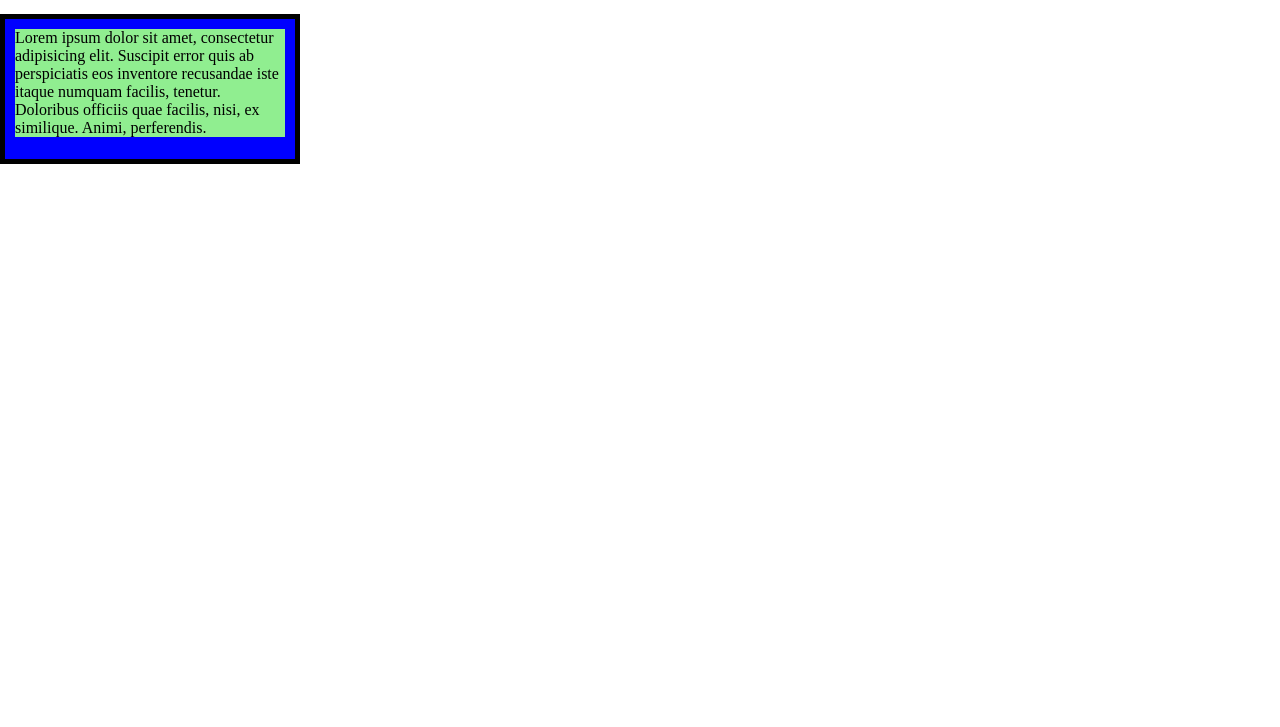
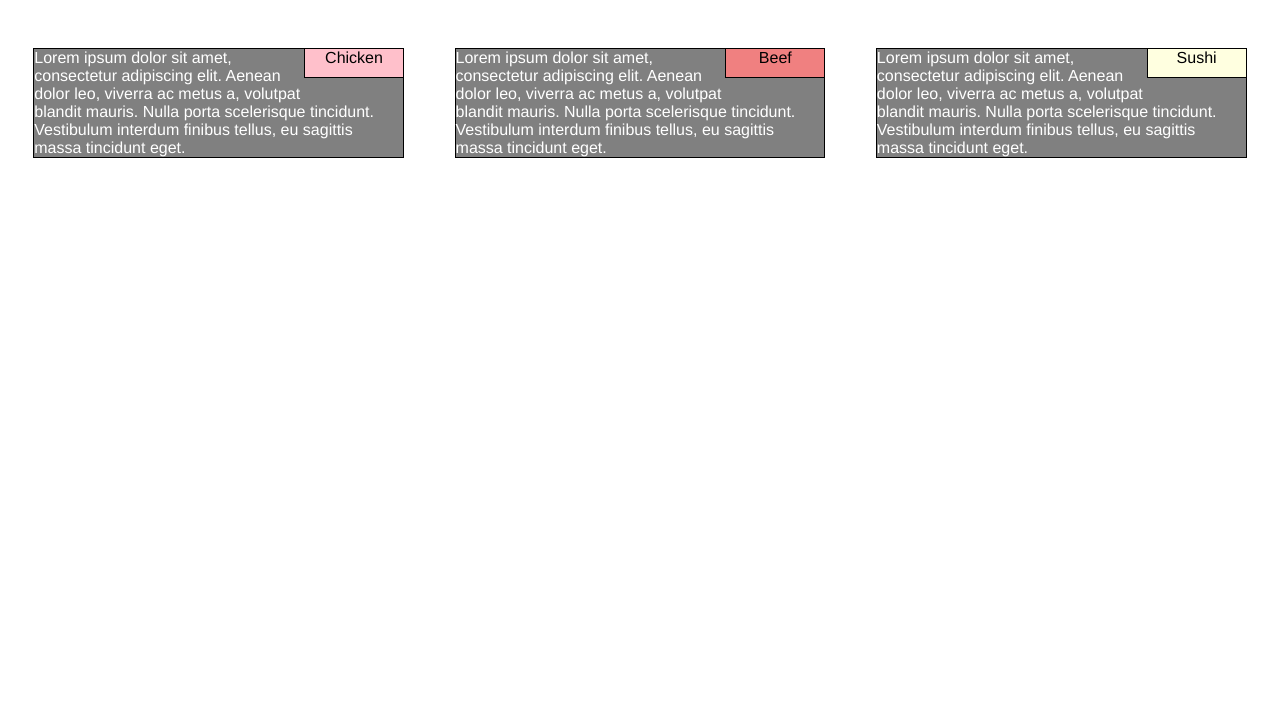
Before and after one commit to marianaupb/html, a plain HTML site: page assignment_2/first_menu.html in a window 1280 px wide. Shown: the part 73-800 px from the top of the page. Drawn offline with Linux system fonts and the light colour scheme.

Commit message:
Second commit

```diff
--- a/assignment_2/first_menu.html
+++ b/assignment_2/first_menu.html
@@ -2,41 +2,42 @@
 <html>
   <head>
     <meta charset="utf-8" />
-    <title>The Box Model</title>
-    <style>
-      * {
-        box-sizing: border-box;
-        margin: 0;
-        padding: 0;
-      }
-
-      #box {
-        background-color: blue;
-        padding: 10px;
-        border: 5px solid black;
-        width: 300px;
-        height: 150px;
-        margin-top: 50px;
-        overflow: auto;
-      }
-      #content {
-        background-color: #90ee90; /* green */
-      }
-
-      h1 {
-        margin-bottom: 30px;
-      }
-    </style>
+    <meta name="viewport" content="width=device-width, initial-scale=1" />
+    <title>Assignment - week 2</title>
+    <link rel="stylesheet" href="menu_style.css" />
   </head>
   <body>
-    <h1>Box Model</h1>
+    <h1>Our menu</h1>
 
     <div id="box">
-      <div id="content">
-        Lorem ipsum dolor sit amet, consectetur adipisicing elit. Suscipit error
-        quis ab perspiciatis eos inventore recusandae iste itaque numquam
-        facilis, tenetur. Doloribus officiis quae facilis, nisi, ex similique.
-        Animi, perferendis.
+      <div class="row">
+        <div class="col-lg-1 col-md-1 col-sd-1">
+          <p id="p1">Chicken</p>
+          <p>
+            Lorem ipsum dolor sit amet, consectetur adipiscing elit. Aenean
+            dolor leo, viverra ac metus a, volutpat blandit mauris. Nulla porta
+            scelerisque tincidunt. Vestibulum interdum finibus tellus, eu
+            sagittis massa tincidunt eget.
+          </p>
+        </div>
+        <div class="col-lg-2 col-md-2 col-sd-2">
+          <p id="p2">Beef</p>
+          <p>
+            Lorem ipsum dolor sit amet, consectetur adipiscing elit. Aenean
+            dolor leo, viverra ac metus a, volutpat blandit mauris. Nulla porta
+            scelerisque tincidunt. Vestibulum interdum finibus tellus, eu
+            sagittis massa tincidunt eget.
+          </p>
+        </div>
+        <div class="col-lg-3 col-md-3 col-sd-3">
+          <p id="p3">Sushi</p>
+          <p>
+            Lorem ipsum dolor sit amet, consectetur adipiscing elit. Aenean
+            dolor leo, viverra ac metus a, volutpat blandit mauris. Nulla porta
+            scelerisque tincidunt. Vestibulum interdum finibus tellus, eu
+            sagittis massa tincidunt eget.
+          </p>
+        </div>
       </div>
     </div>
   </body>
--- /dev/null
+++ b/assignment_2/menu_style.css
@@ -0,0 +1,107 @@
+* {
+  box-sizing: border-box;
+}
+#box {
+  overflow: auto;
+}
+
+h1 {
+  text-align: center;
+}
+
+p {
+  border: 1px solid black;
+  background-color: grey;
+  font-family: Helvetica;
+  color: white;
+}
+
+#p1 {
+  text-align: center;
+  background-color: pink;
+  border: 1px solid black;
+  color: black;
+  width: 100px;
+  height: 30px;
+  float: right;
+}
+
+#p2 {
+  text-align: center;
+  background-color: lightcoral;
+  border: 1px solid black;
+  color: black;
+  width: 100px;
+  height: 30px;
+  float: right;
+}
+
+#p3 {
+  text-align: center;
+  background-color: lightyellow;
+  border: 1px solid black;
+  color: black;
+  width: 100px;
+  height: 30px;
+  float: right;
+}
+
+.row {
+  width: 100%;
+}
+
+/* Large devices */
+@media (min-width: 992px) {
+  .col-lg-1,
+  .col-lg-2,
+  .col-lg-3 {
+    float: left;
+    padding: 2%;
+  }
+  .col-lg-1 {
+    width: 33.33%;
+  }
+  .col-lg-2 {
+    width: 33.33%;
+  }
+  .col-lg-3 {
+    width: 33.33%;
+  }
+}
+
+/* Medium devices */
+@media (min-width: 768px) and (max-width: 991px) {
+  .col-md-1,
+  .col-md-2,
+  .col-md-3 {
+    float: left;
+    padding: 2%;
+  }
+  .col-md-1 {
+    width: 50%;
+  }
+  .col-md-2 {
+    width: 50%;
+  }
+  .col-md-3 {
+    width: 100%;
+  }
+}
+
+/* Small devices */
+@media (max-width: 767px) {
+  .col-sd-1,
+  .col-sd-2,
+  .col-sd-3 {
+    float: left;
+  }
+  .col-sd-1 {
+    width: 100%;
+  }
+  .col-sd-2 {
+    width: 100%;
+  }
+  .col-sd-3 {
+    width: 100%;
+  }
+}
```
